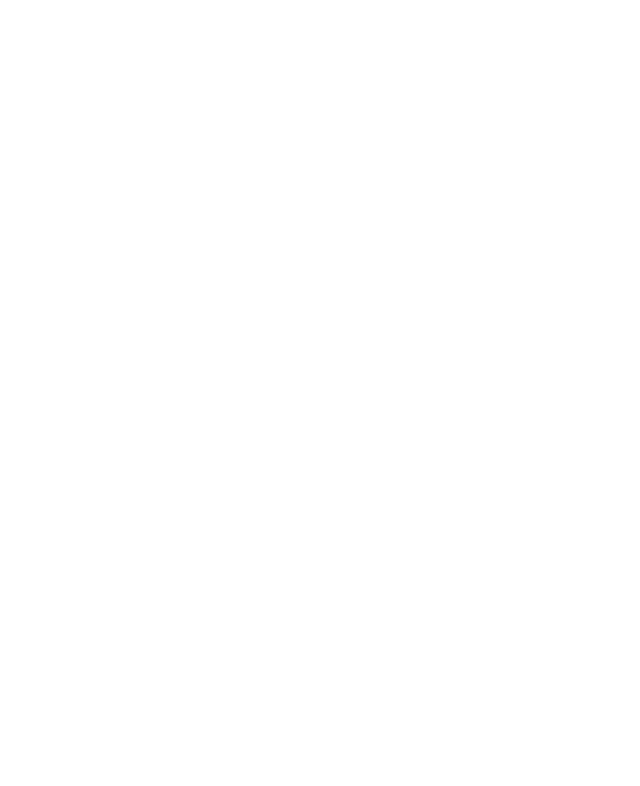
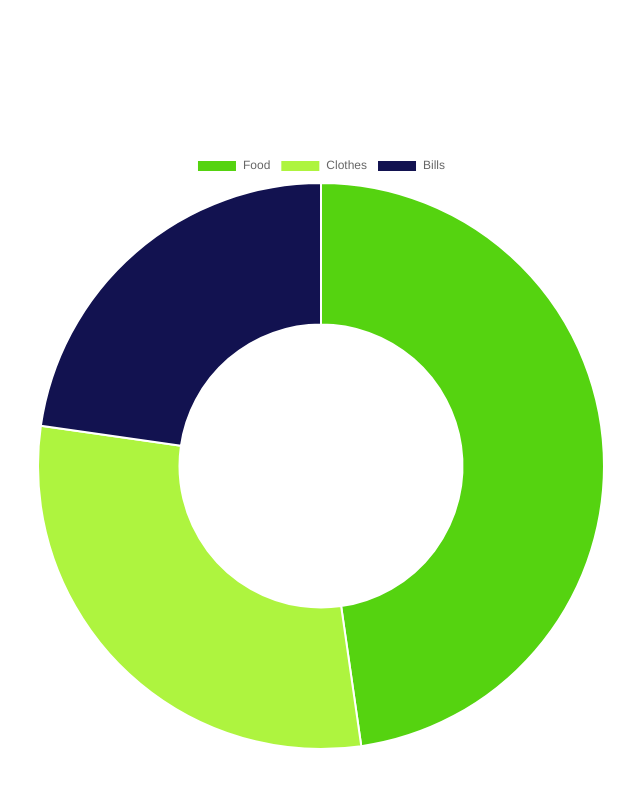
Before and after one commit to RowAtk/report-components, a Vue app: page / in a window 1280 px wide. Shown: the part 2250-3036 px from the top of the page, without its empty margins (319-959 px from the left). Before the commit the page ends 2400 px from the top, so only its background shows below. Built offline with nearby package versions, Linux system fonts and the light colour scheme.

Commit message:
Trying to model components

```diff
--- a/src/App.vue
+++ b/src/App.vue
@@ -3,6 +3,7 @@
     <LineChartMaker></LineChartMaker>
     <PieChartMaker></PieChartMaker>
     <DoughnutChartMaker></DoughnutChartMaker>
+    <MockDoughnutChartMaker></MockDoughnutChartMaker>
   </div>
 </template>
 
@@ -10,13 +11,15 @@
 import LineChartMaker from "@/components/charts/Line/LineChartMaker.vue";
 import PieChartMaker from "@/components/charts/Pie/PieChartMaker.vue";
 import DoughnutChartMaker from "@/components/charts/Doughnut/DoughnutChartMaker.vue";
+import MockDoughnutChartMaker from "@/components/charts/Doughnut/MockDoughnutChartMaker.vue";
 
 export default {
   name: 'App',
   components: {
     LineChartMaker,
     PieChartMaker,
-    DoughnutChartMaker
+    DoughnutChartMaker,
+    MockDoughnutChartMaker
   }
 }
 </script>
--- /dev/null
+++ b/src/components/charts/Doughnut/MockDoughnutChartMaker.vue
@@ -0,0 +1,62 @@
+<template>
+  <div class="small">
+    <DoughnutChart :chartdata="datacollection" :options="options"></DoughnutChart>
+    <!-- <button @click="fillData()">Randomize</button> -->
+  </div>
+</template>
+
+<script>
+  import DoughnutChart from '@/components/charts/Doughnut/DoughnutChart.vue';
+  import { DoughnutData } from '@/components/charts/models.js'
+
+  export default {
+    components: {
+      DoughnutChart
+    },
+    props: {
+      title: String,
+      chartdata: DoughnutData,
+
+    },
+    data () {
+      return {
+        datacollection: this.datacollection = {
+            labels: ["Food", "Clothes", "Bills"],
+            datasets: [
+                {
+                label: 'Data One',
+                // lineTension: 0,
+                backgroundColor: ['#55D310', '#AEF43F', '#121250'],
+                data: [this.getRandomInt(), this.getRandomInt(), this.getRandomInt()],
+                },
+            ]
+        },
+        options: this.options = {
+            animation: {
+                animateScale: true
+            }
+        }
+      }
+    },
+    methods: {
+      getRandomInt () {
+        return Math.floor(Math.random() * (50 - 5 + 1)) + 5
+      },
+      func () {
+        let smn = new DoughnutData();
+        smn = {
+          'x' : 5,
+          'label': "Food",
+          'color' : "#FF00A3"
+        }
+      }
+    }
+  }
+</script>
+
+<style>
+  .small {
+    max-width: 600px;
+    margin:  150px auto;
+  }
+</style>
--- /dev/null
+++ b/src/components/charts/models.js
@@ -0,0 +1,39 @@
+class DoughnutDataset {
+    // data: DoughnutData[]
+
+    /**
+     *
+     * @param {DoughnutData} data
+     */
+    constructor(data) {
+        this.data = data;
+    }
+
+    get labels() {
+        let label_list = []
+        this.data.forEach(part => {
+            label_list.push(part.label)
+        });
+
+        return label_list
+    }
+}
+
+class DoughnutData {
+
+    constructor(value, label, color) {
+        this.value = value;
+        this.label = label;
+        this.color = color;
+    }
+
+    get label() {
+        return this.label;
+    }
+}
+
+{
+    // value: Number,
+    // label: String,
+    // color: String,
+}
```
